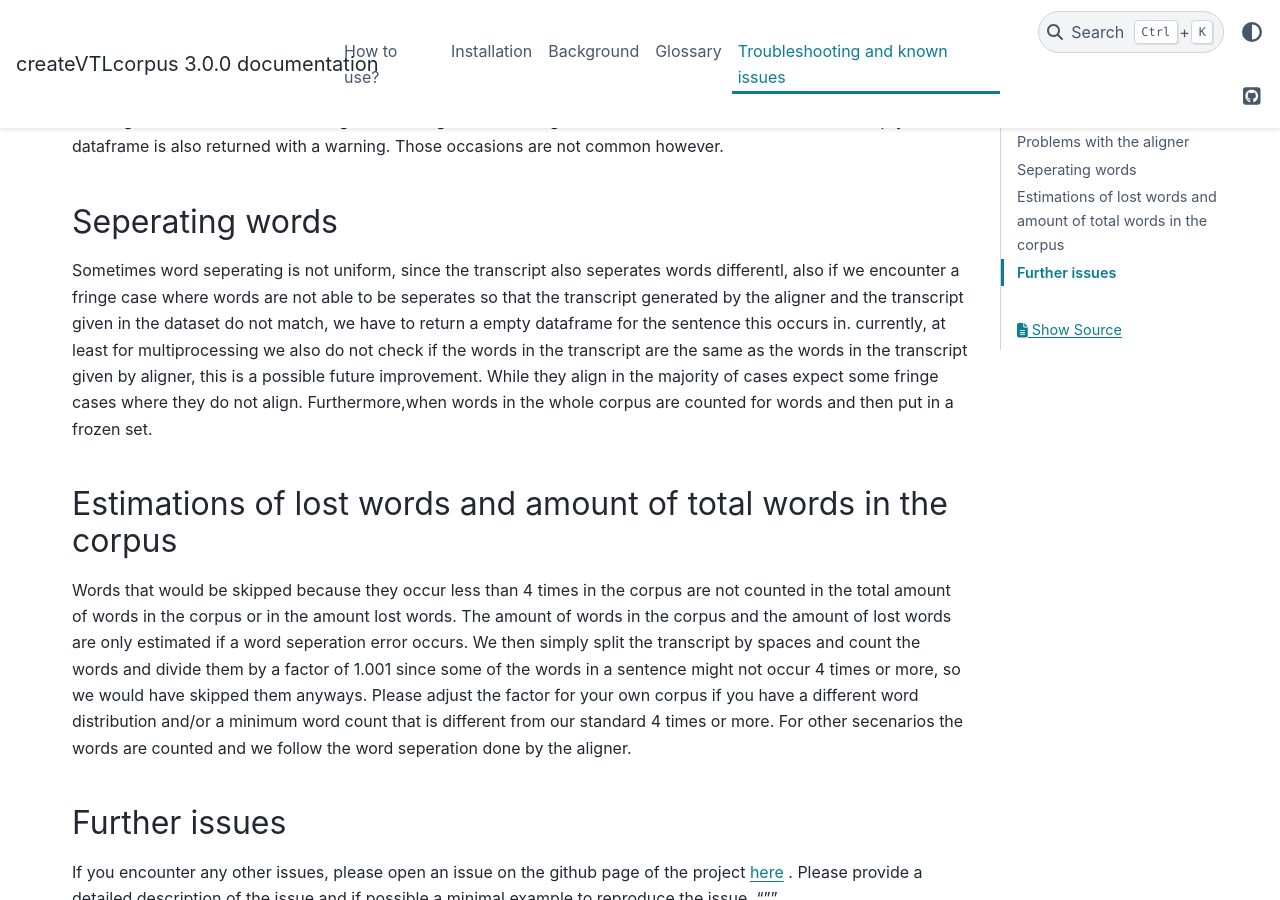
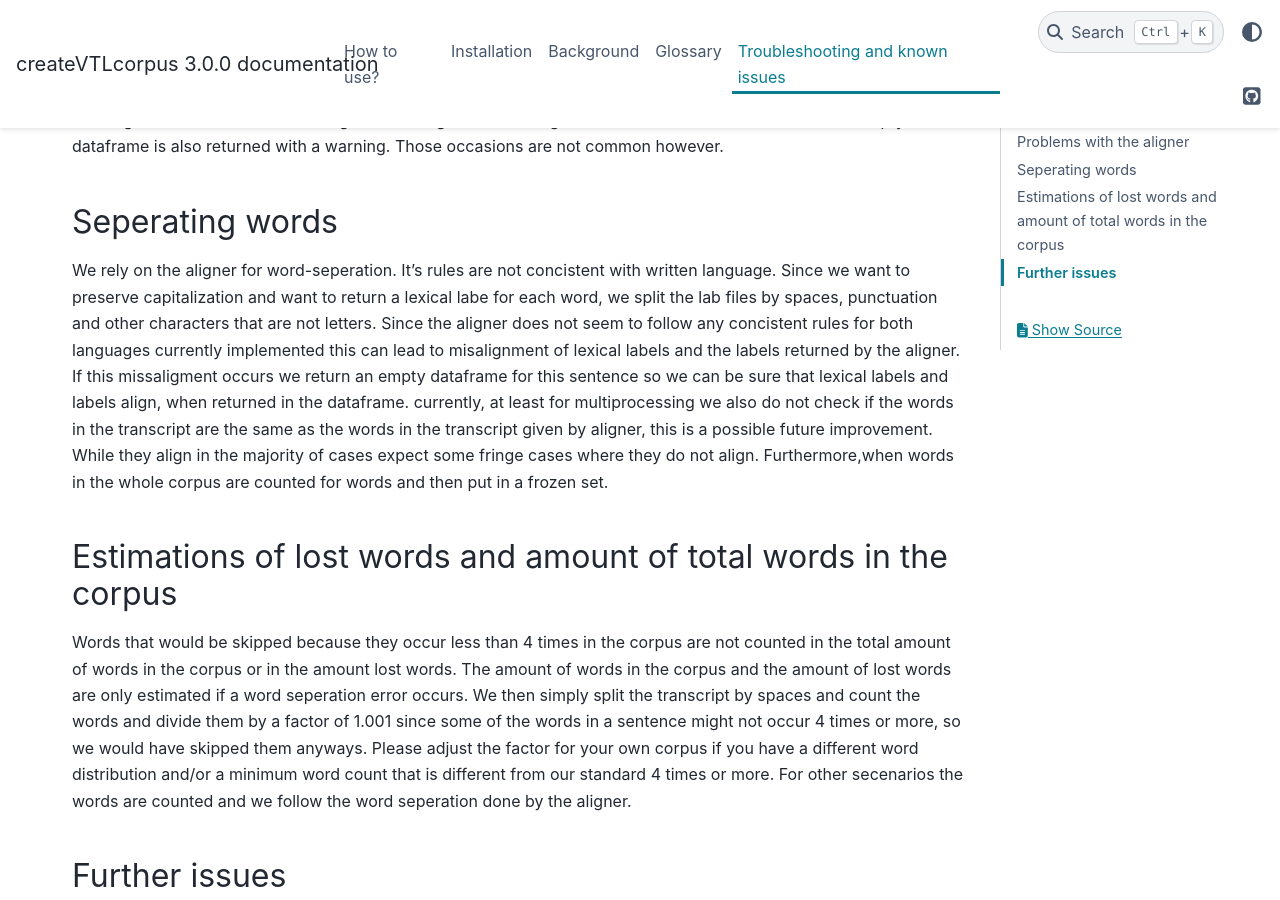
Before and after one commit to quantling/create_vtl_corpus, a Sphinx documentation site: the page built from docs/source/issues.rst, in a window 1280 px wide and 900 px high, scrolled down 300 px. Built offline with Sphinx 7.4.7 and the PyData theme 0.15.4, drawn with Linux system fonts in a browser that asks for light colours.

Commit message:
cleans up documentation and docs

```diff
--- a/docs/source/glossary.rst
+++ b/docs/source/glossary.rst
@@ -59,6 +59,7 @@ We call this function imported from PAULE to create melspectrograms from the wav
 We first resample then create the melspectrogram and then create the melspectrogram in decibels
 
 .. code :: python
+
     def librosa_melspec(wav, sample_rate):
     wav = librosa.resample(wav, orig_sr=sample_rate, target_sr=44100,
             res_type='kaiser_best', fix=True, scale=False)
--- a/docs/source/issues.rst
+++ b/docs/source/issues.rst
@@ -14,9 +14,9 @@ Those occasions are not common however.
 
 Seperating words
 ================
-Sometimes word seperating is not uniform, since the transcript also seperates words differentl, also if we encounter a fringe case where words are not
-able to be seperates so that the transcript generated by the aligner and the transcript given in the dataset do not match, we have to return a empty dataframe for the
-sentence this occurs in.
+We rely on the aligner for word-seperation. It's rules are not concistent with written language. Since we want to preserve capitalization and want to return a lexical labe for each word,
+we split the lab files by spaces, punctuation and other characters that are not letters. Since the aligner does not seem to follow any concistent rules for both languages currently  implemented this
+can lead to misalignment of lexical labels and the labels returned by the aligner.  If this missaligment occurs we return an empty dataframe for this sentence so we can be sure that lexical labels and labels align, when returned in the dataframe.
 currently, at least for multiprocessing we also do not check if the words in the transcript are the same as the words in the transcript given by aligner, this is a possible future improvement.
 While they align in the majority of cases expect some fringe cases where they do not align.
 Furthermore,when words in the whole corpus are counted for words and then put in a frozen set.
```
Also changed, not shown: 2 other files.
